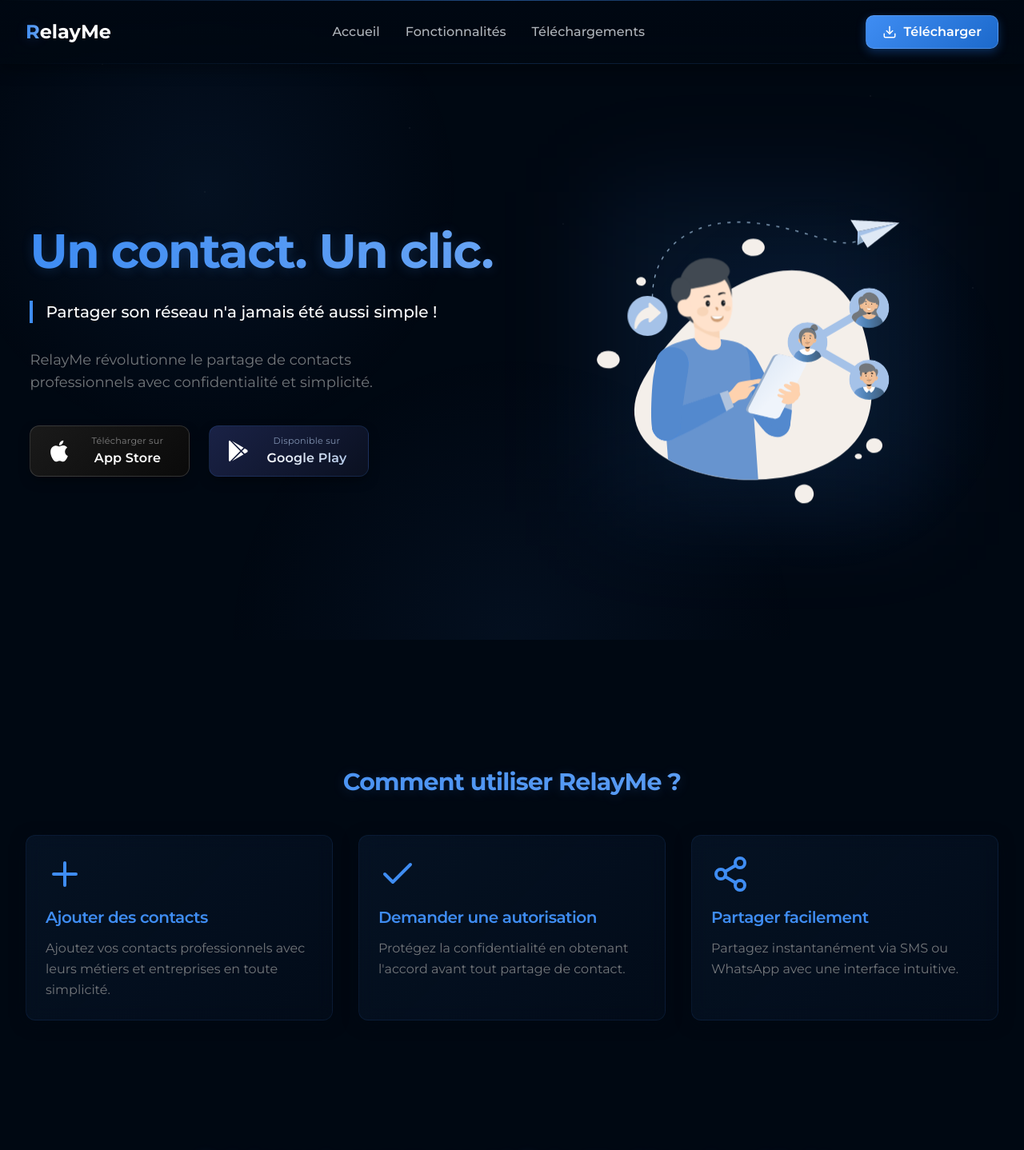
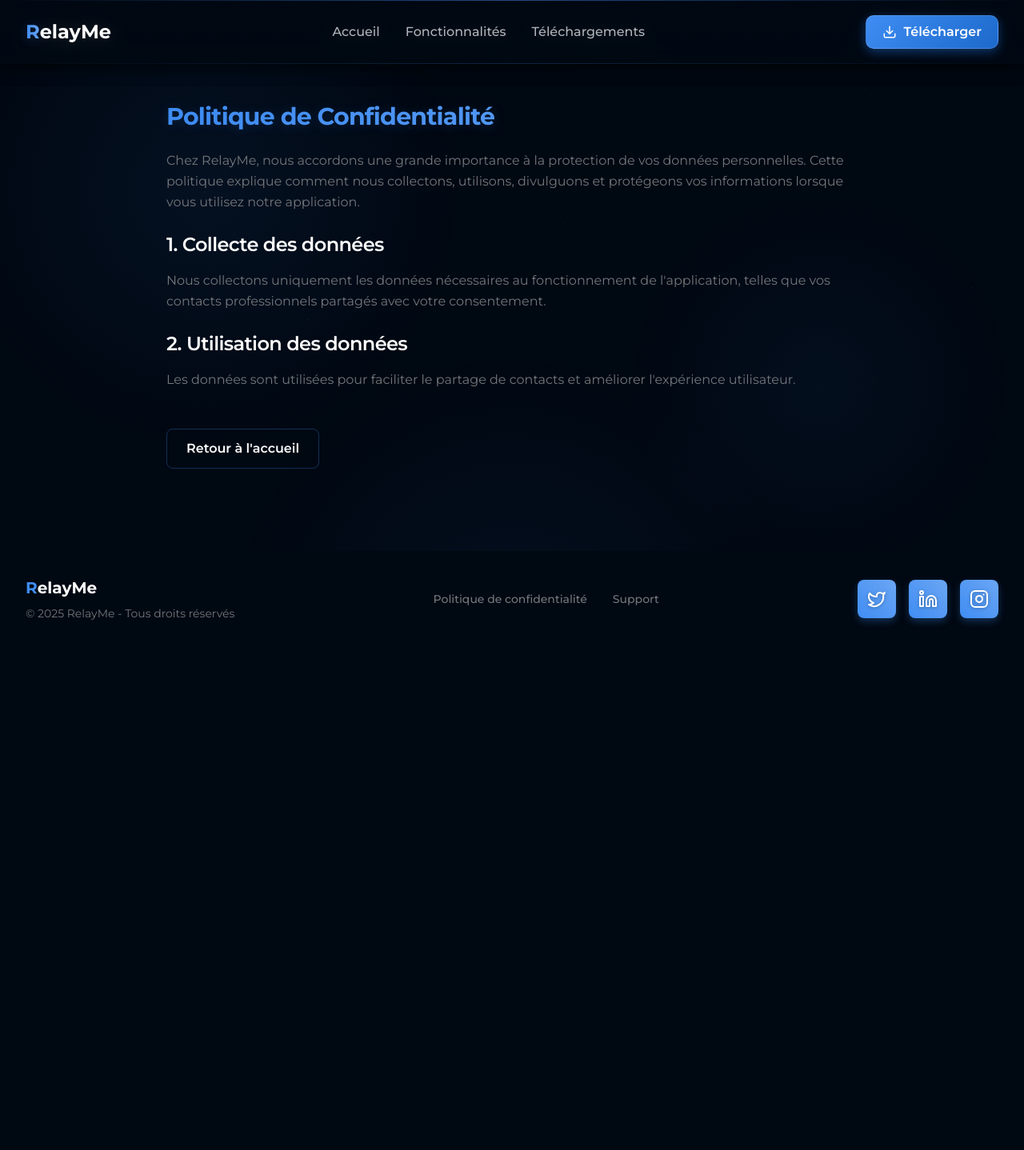
Before and after one commit to KyllianGenot/RelayMe-Website, a React (Vite) app: page /privacy-policy in a window 1280 px wide. Shown: the top 1438 px of the page at 80% size. After the commit the page ends 809 px from the top, so only its background shows below. Built offline with nearby package versions, Linux system fonts and the light colour scheme.

Commit message:
Add Privacy Policy and Support pages, and update features section

```diff
--- a/package.json
+++ b/package.json
@@ -13,7 +13,8 @@
     "@dotlottie/react-player": "^1.6.19",
     "lucide-react": "^0.344.0",
     "react": "^18.3.1",
-    "react-dom": "^18.3.1"
+    "react-dom": "^18.3.1",
+    "react-router-dom": "^7.3.0"
   },
   "devDependencies": {
     "@eslint/js": "^9.9.1",
--- a/src/App.tsx
+++ b/src/App.tsx
@@ -1,20 +1,38 @@
+import { BrowserRouter as Router, Route, Routes } from 'react-router-dom';
 import Header from './components/Header';
 import Hero from './components/Hero';
 import Features from './components/Features';
 import CTA from './components/CTA';
 import Footer from './components/Footer';
 import ScrollHandler from './components/ScrollHandler';
+import PrivacyPolicy from './pages/PrivacyPolicy';
+import Support from './pages/Support';
 
 function App() {
   return (
-    <div className="min-h-screen font-['Montserrat']">
+    <Router>
+      <div className="min-h-screen font-['Montserrat'] flex flex-col">
         <Header />
         <ScrollHandler />
+        <main>
+          <Routes>
+            <Route
+              path="/"
+              element={
+                <>
                   <Hero id="accueil" />
                   <Features id="fonctionnalites" />
                   <CTA id="telechargements" />
+                </>
+              }
+            />
+            <Route path="/privacy-policy" element={<PrivacyPolicy />} />
+            <Route path="/support" element={<Support />} />
+          </Routes>
+        </main>
         <Footer />
       </div>
+    </Router>
   );
 }
 
--- a/src/components/Features.tsx
+++ b/src/components/Features.tsx
@@ -8,17 +8,20 @@
   {
     icon: Plus,
     title: "Ajouter des contacts",
-    description: "Ajoutez vos contacts professionnels avec leurs métiers et entreprises en toute simplicité."
+    description: "Ajoutez vos contacts professionnels avec leurs métiers et entreprises en toute simplicité.",
+    image: "../assets/image/add-contact.png"
   },
   {
     icon: Check,
     title: "Demander une autorisation",
-    description: "Protégez la confidentialité en obtenant l'accord avant tout partage de contact."
+    description: "Protégez la confidentialité en obtenant l'accord avant tout partage de contact.",
+    image: "../assets/image/request-permission.png"
   },
   {
     icon: Share2,
     title: "Partager facilement",
-    description: "Partagez instantanément via SMS ou WhatsApp avec une interface intuitive."
+    description: "Partagez instantanément via SMS ou WhatsApp avec une interface intuitive.",
+    image: "../assets/image/share-contact.png"
   }
 ];
 
@@ -26,18 +29,41 @@
   return (
     <section id={id} className="py-20">
       <div className="max-w-7xl mx-auto px-4 sm:px-6 lg:px-8">
-        <h2 className="text-3xl font-bold mb-12 gradient-text text-center">
+        <h2 className="text-3xl font-bold mb-16 gradient-text text-center">
           Comment utiliser RelayMe ?
         </h2>
 
-        <div className="grid grid-cols-1 md:grid-cols-3 gap-8">
+        <div className="space-y-24">
           {features.map((feature, index) => (
-            <div key={index} className="feature-card p-8">
-              <feature.icon className="w-12 h-12 text-[#3F8DF3] mb-4" />
-              <h3 className="text-[#3F8DF3] text-xl font-semibold mb-3">
-                {feature.title}
-              </h3>
-              <p className="text-[#73777B]">{feature.description}</p>
+            <div
+              key={index}
+              className={`flex flex-col ${index % 2 === 0 ? 'lg:flex-row' : 'lg:flex-row-reverse'} items-center gap-8 lg:gap-16`}
+            >
+              <div className="w-full lg:w-1/2">
+                <div className="relative aspect-video rounded-2xl overflow-hidden shadow-[0_0_40px_rgba(63,141,243,0.15)]">
+                  <img
+                    src={feature.image}
+                    alt={feature.title}
+                    className="w-full h-full object-cover"
+                  />
+                  <div className="absolute inset-0 bg-gradient-to-tr from-[#3F8DF3]/20 to-transparent" />
+                </div>
+              </div>
+
+              <div className="w-full lg:w-1/2 space-y-6">
+                <div className="flex items-center gap-4">
+                  <div className="p-3 rounded-xl bg-[#3F8DF3]/10">
+                    <feature.icon className="w-6 h-6 text-[#3F8DF3]" />
+                  </div>
+                  <h3 className="text-2xl font-semibold text-[#3F8DF3]">
+                    {feature.title}
+                  </h3>
+                </div>
+                <p className="text-lg text-[#73777B] leading-relaxed">
+                  {feature.description}
+                </p>
+                <div className="h-1 w-20 bg-gradient-to-r from-[#3F8DF3] to-[#3F8DF3]/50 rounded-full" />
+              </div>
             </div>
           ))}
         </div>
--- a/src/components/Footer.tsx
+++ b/src/components/Footer.tsx
@@ -1,11 +1,12 @@
 import { Twitter, Linkedin, Instagram } from 'lucide-react';
 import { useEffect, useState } from 'react';
+import { Link } from 'react-router-dom'; // Importer Link
 
 interface FooterProps {
   id?: string;
 }
 
-export default function Footer({ }: FooterProps) {
+export default function Footer({}: FooterProps) {
   const [currentYear, setCurrentYear] = useState(new Date().getFullYear());
 
   useEffect(() => {
@@ -37,13 +38,13 @@
           {/* Bloc Liens */}
           <div className="flex gap-8">
             {['Politique de confidentialité', 'Support'].map((item) => (
-              <a
+              <Link
                 key={item}
-                href="#"
+                to={item === 'Politique de confidentialité' ? '/privacy-policy' : '/support'}
                 className="text-[#73777B] hover:text-[#3F8DF3] transition-colors duration-200 text-sm font-medium"
               >
                 {item}
-              </a>
+              </Link>
             ))}
           </div>
 
--- a/src/components/Header.tsx
+++ b/src/components/Header.tsx
@@ -1,11 +1,13 @@
 import { useState, useEffect } from 'react';
 import { Download, Menu, X } from 'lucide-react';
+import { Link, useNavigate } from 'react-router-dom'; // Import useNavigate
 
 export default function EnTete() {
   const [estVisible, setEstVisible] = useState(true);
   const [dernierScrollY, setDernierScrollY] = useState(0);
   const [menuMobileOuvert, setMenuMobileOuvert] = useState(false);
   const [afficherBrillanceBouton, setAfficherBrillanceBouton] = useState(false);
+  const navigate = useNavigate(); // Hook for navigation
 
   useEffect(() => {
     const gererDefilement = () => {
@@ -37,6 +39,27 @@
     { etiquette: 'Téléchargements', id: 'telechargements' },
   ];
 
+  const handleNavigation = (id: string) => {
+    if (window.location.pathname !== '/') {
+      navigate('/', { replace: true }); // Navigate to home page
+      setTimeout(() => {
+        const target = document.querySelector(`#${id}`);
+        if (target) {
+          const headerHeight = 80;
+          const offsetTop = target.getBoundingClientRect().top + window.scrollY - headerHeight;
+          window.scrollTo({ top: offsetTop, behavior: 'smooth' });
+        }
+      }, 0); // Slight delay to allow route change
+    } else {
+      const target = document.querySelector(`#${id}`);
+      if (target) {
+        const headerHeight = 80;
+        const offsetTop = target.getBoundingClientRect().top + window.scrollY - headerHeight;
+        window.scrollTo({ top: offsetTop, behavior: 'smooth' });
+      }
+    }
+  };
+
   return (
     <header
       className={`fixed w-full z-50 transition-all duration-500 ${
@@ -56,13 +79,17 @@
           {/* Navigation pour ordinateur */}
           <nav className="hidden md:flex space-x-8">
             {elementsNavigation.map((element) => (
-              <a
+              <Link
                 key={element.id}
-                href={`#${element.id}`}
+                to="/"
                 className="nav-link"
+                onClick={(e) => {
+                  e.preventDefault(); // Prevent default Link behavior
+                  handleNavigation(element.id);
+                }}
               >
                 {element.etiquette}
-              </a>
+              </Link>
             ))}
           </nav>
 
@@ -88,7 +115,6 @@
             </button>
           </div>
         </div>
-      </div>
 
         {/* Navigation pour mobile */}
         <div
@@ -98,14 +124,18 @@
         >
           <div className="py-3 px-4 space-y-1">
             {elementsNavigation.map((element) => (
-            <a
+              <Link
                 key={element.id}
-              href={`#${element.id}`}
-              className="mobile-nav-link"
-              onClick={() => setMenuMobileOuvert(false)}
+                to="/"
+                className="mobile-nav-link block"
+                onClick={(e) => {
+                  e.preventDefault(); // Prevent default Link behavior
+                  handleNavigation(element.id);
+                  setMenuMobileOuvert(false);
+                }}
               >
                 {element.etiquette}
-            </a>
+              </Link>
             ))}
             {/* Bouton Télécharger avec le même style que sur ordinateur */}
             <a
@@ -120,6 +150,7 @@
             </a>
           </div>
         </div>
+      </div>
     </header>
   );
 }
--- a/src/components/ScrollHandler.tsx
+++ b/src/components/ScrollHandler.tsx
@@ -7,7 +7,7 @@
       if (anchor.tagName === 'A' && anchor.getAttribute('href')?.startsWith('#')) {
         e.preventDefault();
         const href = anchor.getAttribute('href');
-        console.log('Anchor clicked:', href); // Ajout d'un log pour vérification
+        console.log('Anchor clicked:', href); // Log pour vérification
         if (href && href !== '#') {
           const target = document.querySelector(href);
           if (target) {
@@ -18,10 +18,12 @@
               behavior: 'smooth',
             });
 
-            // Mettre à jour l'URL après le défilement
-            setTimeout(() => {
-              window.history.pushState(null, '', href);
-            }, 500); // Attendre la fin du défilement fluide
+            // Mettre à jour l'URL après le défilement (uniquement si sur la page d'accueil)
+            if (window.location.pathname === '/') {
+              setTimeout(() => {
+                window.history.pushState(null, '', href);
+              }, 500); // Attendre la fin du défilement fluide
+            }
           }
         }
       }
--- /dev/null
+++ b/src/pages/PrivacyPolicy.tsx
@@ -0,0 +1,33 @@
+import { useEffect } from 'react';
+import Header from '../components/Header';
+
+const PrivacyPolicy = () => {
+  useEffect(() => {
+    document.title = 'Politique de Confidentialité - RelayMe';
+  }, []);
+
+  return (
+    <div>
+      <Header />
+      <main className="pt-20 pb-12"> {/* Ajustement pour le header fixe */}
+        <div className="max-w-4xl mx-auto px-4 py-12">
+          <h1 className="text-3xl font-bold gradient-text mb-6">Politique de Confidentialité</h1>
+          <p className="text-[#73777B] mb-4">
+            Chez RelayMe, nous accordons une grande importance à la protection de vos données personnelles. Cette politique explique comment nous collectons, utilisons, divulguons et protégeons vos informations lorsque vous utilisez notre application.
+          </p>
+          <h2 className="text-2xl font-semibold mt-6 mb-4">1. Collecte des données</h2>
+          <p className="text-[#73777B] mb-4">
+            Nous collectons uniquement les données nécessaires au fonctionnement de l'application, telles que vos contacts professionnels partagés avec votre consentement.
+          </p>
+          <h2 className="text-2xl font-semibold mt-6 mb-4">2. Utilisation des données</h2>
+          <p className="text-[#73777B] mb-4">
+            Les données sont utilisées pour faciliter le partage de contacts et améliorer l'expérience utilisateur.
+          </p>
+          <a href="/" className="button-secondary mt-8 inline-block">Retour à l'accueil</a>
+        </div>
+      </main>
+    </div>
+  );
+};
+
+export default PrivacyPolicy;
--- /dev/null
+++ b/src/pages/Support.tsx
@@ -0,0 +1,34 @@
+import { useEffect } from 'react';
+import Header from '../components/Header';
+
+const Support = () => {
+  useEffect(() => {
+    document.title = 'Support - RelayMe';
+  }, []);
+
+  return (
+    <div>
+      <Header />
+      <main className="pt-20 pb-12"> {/* Ajustement pour le header fixe */}
+        <div className="max-w-4xl mx-auto px-4 py-12">
+          <h1 className="text-3xl font-bold gradient-text mb-6">Support</h1>
+          <p className="text-[#73777B] mb-4">
+            Besoin d'aide avec RelayMe ? Consultez notre FAQ ou contactez notre équipe de support.
+          </p>
+          <h2 className="text-2xl font-semibold mt-6 mb-4">FAQ</h2>
+          <ul className="text-[#73777B] list-disc pl-6 mb-4">
+            <li>Comment ajouter un contact ?</li>
+            <li>Que faire si je ne reçois pas d'autorisation ?</li>
+          </ul>
+          <h2 className="text-2xl font-semibold mt-6 mb-4">Contactez-nous</h2>
+          <p className="text-[#73777B] mb-4">
+            Envoyez-nous un email à <a href="mailto:support@relayme.com" className="text-[#3F8DF3]">support@relayme.com</a>.
+          </p>
+          <a href="/" className="button-secondary mt-8 inline-block">Retour à l'accueil</a>
+        </div>
+      </main>
+    </div>
+  );
+};
+
+export default Support;
```
Also changed, not shown: 1 other file (tests, documents, lock files or other folders). Lines whose indentation alone changed are shown as unchanged.
